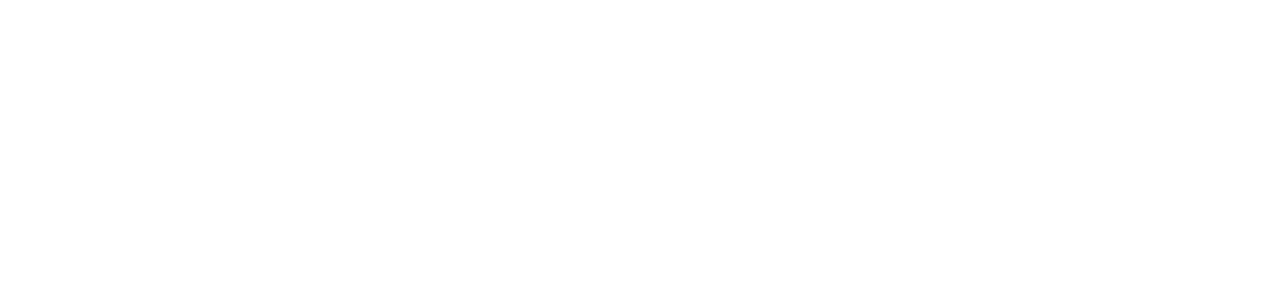
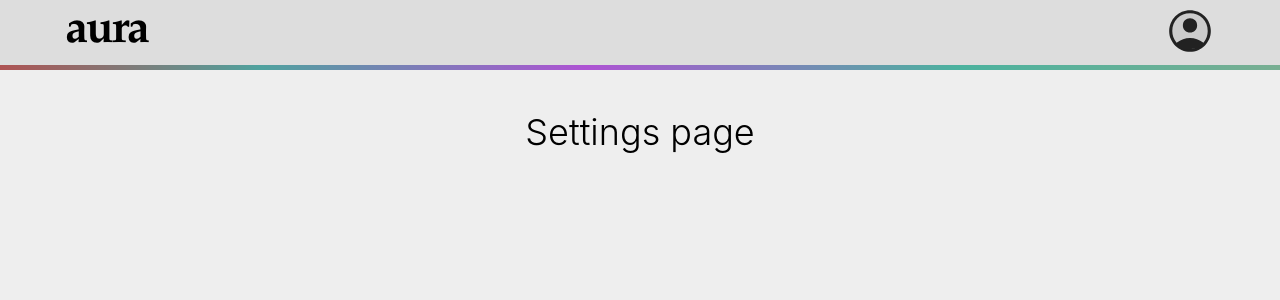
Before and after one commit to solomonNSI/AuraPalette, a React (Create React App) app in the folder aura-palette/: page /settings in a window 1280 px wide. Before the commit this address had no page. Shown: the top 300 px of the page. Built offline with nearby package versions, Linux system fonts and the light colour scheme.

Commit message:
added settings page and profile page navigation

```diff
--- a/aura-palette/src/Components/NavBar/NavBar.js
+++ b/aura-palette/src/Components/NavBar/NavBar.js
@@ -1,13 +1,16 @@
 import React from "react";
 import { colorList } from "../../Helpers/ColorWizard";
+import { useNavigate } from "react-router-dom";
 import * as S from "./style";
 
 export const NavBar = () => {
+  const navigate = useNavigate();
+
   return (
     <S.NavBar>
       <S.AppName>aura</S.AppName>
       <S.LoginButton>
-        <S.StyledProfileIcon height="50px" />
+        <S.StyledProfileIcon height="50px" onClick={() => navigate("/profile")}/>
       </S.LoginButton>
 
       <S.GradientLine colorList={colorList}/>
--- a/aura-palette/src/Components/NavBar/style.js
+++ b/aura-palette/src/Components/NavBar/style.js
@@ -43,4 +43,6 @@ export const LoginButton = styled.div`
   margin-right: 65px;
 `;
 
-export const StyledProfileIcon = styled(ProfileIcon)``;
+export const StyledProfileIcon = styled(ProfileIcon)`
+  cursor: pointer;
+`;
--- /dev/null
+++ b/aura-palette/src/Views/SettingsView/Settings.js
@@ -0,0 +1,14 @@
+import * as S from "../SettingsView/style";
+import { NavBar } from "../../Components/NavBar/NavBar";
+
+const Settings = () => {
+  return (
+    <div style={{ backgroundColor: "#eeeeee", height: "100vh" }}>
+      <NavBar />
+
+      <S.Title>Settings page</S.Title>
+    </div>
+  );
+}
+
+export default Settings;
--- /dev/null
+++ b/aura-palette/src/Views/SettingsView/style.js
@@ -0,0 +1,11 @@
+import React from "react";
+import styled from "styled-components";
+import { NAVBAR_HEIGHT } from "../../Components/NavBar/style";
+
+export const Title = styled.div`
+  padding-top: ${NAVBAR_HEIGHT + 30}px;
+  text-align: center;
+  margin: 15px 65px 0px 65px;
+  font-size: 36px;
+  font-weight: 300;
+`;
--- a/aura-palette/src/index.js
+++ b/aura-palette/src/index.js
@@ -4,6 +4,7 @@ import { BrowserRouter, Routes, Route } from "react-router-dom";
 import './index.css';
 import App from './Views/AppView/App';
 import Profile from './Views/ProfileView/Profile';
+import Settings from './Views/SettingsView/Settings';
 
 export default function Root() {
   return (
@@ -11,6 +12,7 @@ export default function Root() {
       <Routes>
           <Route index path="/" element={<App />} />
           <Route path="profile" element={<Profile />} />
+          <Route path="settings" element={<Settings />} />
       </Routes>
     </BrowserRouter>
   );
```
